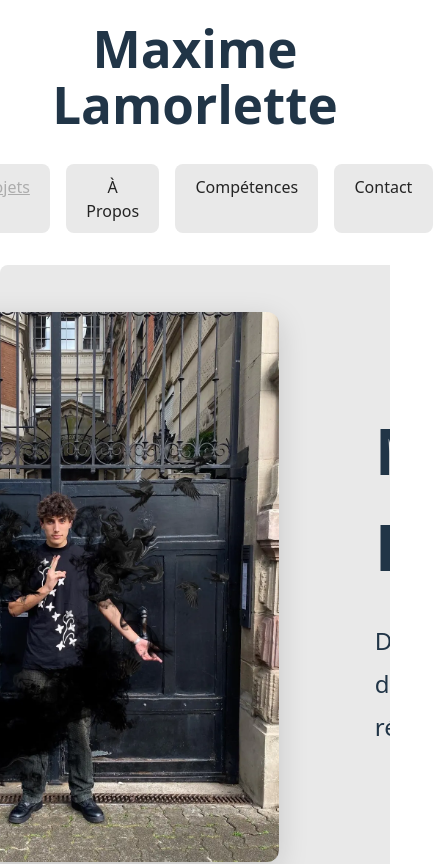
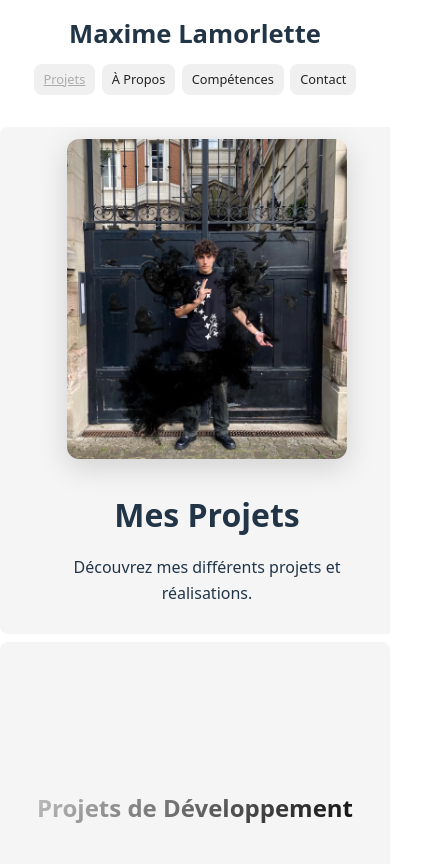
Before and after one commit to Maxlamor67/Portfolio, a React (Vite) app: page / in a window 390 px wide. Shown: the top 864 px of the page, 433 px wide, since content can reach past the window. Built offline with nearby package versions, Linux system fonts and the light colour scheme.

Commit message:
fix: changement de la partie css ainsi que qsur le responsive et les couleurs

```diff
--- a/src/assets/css/about.css
+++ b/src/assets/css/about.css
@@ -214,3 +214,81 @@
   border-color: #646cff;
   border-width: 2px;
 }
+
+/*                    */
+/* Responsive about   */
+/*                    */
+
+@media (max-width: 768px) {
+  .about-image {
+    width: 100%;
+    height: 400px;
+  }
+
+  .about-text h2 {
+    font-size: 2.5rem;
+    margin-bottom: 1rem;
+  }
+
+  .about-text p {
+    font-size: 1rem;
+  }
+
+  .parcours-title {
+    font-size: 1.8rem;
+  }
+
+  .parcours-subtitle {
+    font-size: 0.95rem;
+  }
+
+  .timeline {
+    padding-left: 45px;
+  }
+
+  .timeline-dot {
+    left: -33px;
+    width: 12px;
+    height: 12px;
+  }
+
+  .timeline-line {
+    left: 15px;
+  }
+
+  .timeline-header h3 {
+    font-size: 1.05rem;
+  }
+
+  .timeline-content {
+    padding: 1rem;
+  }
+}
+
+@media (max-width: 480px) {
+  .about-image {
+    height: 280px;
+  }
+
+  .about-text h2 {
+    font-size: 2rem;
+  }
+
+  .parcours-title {
+    font-size: 1.5rem;
+  }
+
+  .timeline {
+    padding-left: 40px;
+  }
+
+  .timeline-dot {
+    left: -28px;
+    width: 10px;
+    height: 10px;
+  }
+
+  .timeline-line {
+    left: 14px;
+  }
+}
--- a/src/assets/css/base.css
+++ b/src/assets/css/base.css
@@ -7,6 +7,10 @@
   color-scheme: light dark;
   color: #242424;
   background-color: #e9e9e9;
+
+  --bg-main: #e9e9e9;
+  --bg-panel: #e9e9e9;
+  --bg-nav: #e9e9e9;
 
   font-synthesis: none;
   text-rendering: optimizeLegibility;
@@ -64,6 +68,10 @@ button:focus-visible {
   :root {
     color: #213547;
     background-color: #ffffff;
+
+    --bg-main: #ffffff;
+    --bg-panel: #f5f5f5;
+    --bg-nav: #f0f0f0;
   }
   a:hover {
     color: #747bff;
--- a/src/assets/css/contact.css
+++ b/src/assets/css/contact.css
@@ -94,3 +94,34 @@
   font-size: 0.95rem;
   font-weight: 600;
 }
+
+/*                    */
+/* Responsive contact */
+/*                    */
+
+@media (max-width: 768px) {
+  .contact-title {
+    font-size: 1.8rem;
+  }
+
+  .contact-email-link {
+    font-size: 1.1rem;
+    padding: 0.75rem 1.5rem;
+  }
+}
+
+@media (max-width: 480px) {
+  .contact-title {
+    font-size: 1.5rem;
+  }
+
+  .contact-email-link {
+    font-size: 0.95rem;
+    padding: 0.6rem 1.2rem;
+  }
+
+  .social-links-grid {
+    grid-template-columns: 1fr;
+    max-width: 250px;
+  }
+}
--- a/src/assets/css/layout.css
+++ b/src/assets/css/layout.css
@@ -27,7 +27,7 @@
   padding: 0.6em 1.2em;
   border-radius: 8px;
   color: #242424;
-  background-color: #e9e9e9;
+  background-color: var(--bg-nav, #e9e9e9);
   border: 1px solid transparent;
   transition: border-color 0.25s, background-color 0.25s;
 }
@@ -52,7 +52,7 @@
 .page-section {
   margin-top: 0.5rem;
   padding: 1.5rem;
-  background-color: #e9e9e9;
+  background-color: var(--bg-panel, #e9e9e9);
   border-radius: 8px;
   text-align: left;
 }
@@ -69,6 +69,8 @@
   gap: 6rem;
   width: 100%;
   height: 100%;
+  padding: 0 2rem;
+  box-sizing: border-box;
 }
 
 .panel-content-image .panel-content {
@@ -115,7 +117,8 @@
   gap: 3rem;
   width: 100%;
   height: 100%;
-  padding-left: 2rem;
+  padding: 0 2rem;
+  box-sizing: border-box;
 }
 
 .vertical-title {
@@ -163,7 +166,7 @@
 
 .content-panel {
   padding: 1.5rem;
-  background-color: #e9e9e9;
+  background-color: var(--bg-panel, #e9e9e9);
   border-radius: 8px;
   width: 100%;
   margin-left: auto;
@@ -208,3 +211,172 @@
 .slide-in-right {
   animation: slideInRight 0.3s ease-in-out forwards;
 }
+
+/*                        */
+/* Responsive layout      */
+/*                        */
+
+@media (max-width: 1024px) {
+  .panel-content-image {
+    gap: 3rem;
+  }
+
+  .contact-image {
+    width: 350px;
+    height: 430px;
+  }
+
+  .panel-content-image .panel-content h2 {
+    font-size: 3rem;
+  }
+
+  .panel-content-image .panel-content p {
+    font-size: 1.2rem;
+  }
+
+  .vertical-title-top {
+    font-size: 5rem;
+  }
+
+  .vertical-title-bottom {
+    font-size: 4rem;
+  }
+}
+
+@media (max-width: 768px) {
+  .home-title {
+    font-size: 2.2em;
+  }
+
+  .button-group {
+    flex-wrap: wrap;
+    gap: 0.5rem;
+  }
+
+  .nav-link {
+    padding: 0.5em 0.9em;
+    font-size: 0.9rem;
+  }
+
+  .content-panel-container {
+    min-height: auto;
+  }
+
+  .content-panel {
+    padding: 1rem;
+  }
+
+  .panel-content-image {
+    flex-direction: column;
+    gap: 2rem;
+  }
+
+  .panel-content-image .panel-content {
+    text-align: center;
+    max-width: 100%;
+  }
+
+  .panel-content-image .panel-content h2 {
+    font-size: 2.5rem;
+    margin-bottom: 1rem;
+  }
+
+  .panel-content-image .panel-content p {
+    font-size: 1.1rem;
+    line-height: 1.6;
+  }
+
+  .contact-image {
+    width: 100%;
+    max-width: 350px;
+    height: 400px;
+  }
+
+  .panel-content h2 {
+    font-size: 2rem;
+  }
+
+  .panel-content p {
+    font-size: 1rem;
+  }
+
+  .panel-content-vertical {
+    flex-direction: column;
+    gap: 1.5rem;
+    padding-left: 0;
+    padding: 1rem;
+  }
+
+  .vertical-title {
+    writing-mode: horizontal-tb;
+    text-orientation: initial;
+    transform: none;
+    text-align: center;
+  }
+
+  .vertical-title-top {
+    font-size: 3rem;
+  }
+
+  .vertical-title-bottom {
+    font-size: 2.5rem;
+  }
+
+  .panel-content-vertical .panel-content {
+    text-align: center;
+    max-width: 100%;
+  }
+
+  .page-section {
+    padding: 1rem;
+  }
+}
+
+@media (max-width: 480px) {
+  .home-title {
+    font-size: 1.6em;
+  }
+
+  .button-group {
+    gap: 0.4rem;
+    margin-top: 1rem;
+  }
+
+  .nav-link {
+    padding: 0.4em 0.7em;
+    font-size: 0.8rem;
+  }
+
+  .panel-content-image .panel-content h2 {
+    font-size: 2rem;
+  }
+
+  .panel-content-image .panel-content p {
+    font-size: 1rem;
+  }
+
+  .contact-image {
+    max-width: 280px;
+    height: 320px;
+  }
+
+  .panel-content h2 {
+    font-size: 1.6rem;
+  }
+
+  .vertical-title-top {
+    font-size: 2.2rem;
+  }
+
+  .vertical-title-bottom {
+    font-size: 1.8rem;
+  }
+
+  .content-panel {
+    padding: 0.75rem;
+  }
+
+  .page-section {
+    padding: 0.75rem;
+  }
+}
--- a/src/assets/css/projects.css
+++ b/src/assets/css/projects.css
@@ -32,7 +32,8 @@
 .gallery-img {
   overflow: hidden;
   position: relative;
-  flex-shrink: 0;
+  flex-shrink: 1;
+  min-width: 0;
   background: #1a1a1a;
   display: flex;
   align-items: center;
@@ -41,8 +42,8 @@
 
 .gallery-img img {
   width: 100%;
-  height: auto;
-  object-fit: contain;
+  height: 100%;
+  object-fit: cover;
   display: block;
   transition: transform 0.5s ease, filter 0.4s ease;
 }
@@ -232,24 +233,54 @@
 /*                    */
 
 @media (max-width: 768px) {
-  .gallery-row.row-h-tall { height: 260px; }
-  .gallery-row.row-h-mid  { height: 200px; }
-  .gallery-row.row-h-short { height: 160px; }
-  .gallery-row { flex-wrap: wrap; }
+  .gallery-row.row-h-tall { height: auto; }
+  .gallery-row.row-h-mid  { height: auto; }
+  .gallery-row.row-h-short { height: auto; }
+  .gallery-row {
+    flex-wrap: wrap;
+  }
   .gallery-img.f1,
   .gallery-img.f2,
   .gallery-img.f3,
-  .gallery-img.f1-5 { flex: 1 1 45%; }
+  .gallery-img.f1-5 {
+    flex: 1 1 45%;
+    height: 200px;
+  }
+
+  .dev-projects-title {
+    font-size: 1.8rem;
+  }
+
+  .dev-projects-section {
+    margin-top: 3rem;
+    padding-top: 2rem;
+  }
+
+  .gallery-expand {
+    opacity: 1;
+  }
 }
 
 @media (max-width: 480px) {
-  .gallery-row.row-h-tall { height: 180px; }
-  .gallery-row.row-h-mid  { height: 150px; }
-  .gallery-row.row-h-short { height: 120px; }
   .gallery-scattered { gap: 3px; }
   .gallery-row { gap: 3px; }
   .gallery-img.f1,
   .gallery-img.f2,
   .gallery-img.f3,
-  .gallery-img.f1-5 { flex: 1 1 100%; }
+  .gallery-img.f1-5 {
+    flex: 1 1 100%;
+    height: 180px;
+  }
+
+  .dev-projects-title {
+    font-size: 1.5rem;
+  }
+
+  .dev-projects-grid {
+    grid-template-columns: 1fr;
+  }
+
+  .dev-project-card {
+    padding: 1.5rem 1rem;
+  }
 }
--- a/src/assets/css/skills.css
+++ b/src/assets/css/skills.css
@@ -94,45 +94,98 @@
 /*                    */
 
 .programming-skills-grid {
-  display: flex;
-  flex-direction: column;
-  gap: 1.2rem;
-  max-width: 600px;
+  display: grid;
+  grid-template-columns: repeat(auto-fit, minmax(100px, 1fr));
+  gap: 1.5rem;
+  max-width: 700px;
   margin: 0 auto;
 }
 
-.programming-skill-item {
+.programming-skill-card {
   display: flex;
+  flex-direction: column;
   align-items: center;
-  gap: 1.5rem;
+  justify-content: center;
+  gap: 0.75rem;
+  padding: 1.5rem 1rem;
+  background: #fff;
+  border-radius: 16px;
+  text-decoration: none;
+  color: #242424;
+  box-shadow: 0 4px 15px rgba(0, 0, 0, 0.08);
+  border: 1px solid #eee;
+  transition: all 0.3s ease;
 }
 
-.skill-name {
-  font-size: 1.1rem;
-  font-weight: 600;
-  color: #242424;
-  min-width: 120px;
+.programming-skill-card:hover {
+  transform: translateY(-6px);
+  box-shadow: 0 12px 30px rgba(0, 0, 0, 0.15);
+  border-color: #646cff;
 }
 
-.skill-bar {
-  flex: 1;
-  height: 6px;
-  background: #d4d4d4;
-  border-radius: 3px;
-  overflow: hidden;
+.programming-skill-icon {
+  width: 48px;
+  height: 48px;
+  transition: transform 0.3s ease;
 }
 
-.skill-progress {
-  height: 100%;
-  background: linear-gradient(90deg, #646cff, #764ba2);
-  border-radius: 3px;
-  transition: width 0.8s ease;
+.programming-skill-card:hover .programming-skill-icon {
+  transform: scale(1.15);
 }
 
-.skill-percentage {
+.programming-skill-name {
   font-size: 0.9rem;
-  font-weight: 700;
-  color: #646cff;
-  min-width: 40px;
-  text-align: right;
+  font-weight: 600;
 }
+
+/*                    */
+/* Responsive skills  */
+/*                    */
+
+@media (max-width: 768px) {
+  .skills-quote {
+    font-size: 1.3rem;
+  }
+
+  .skills-section-title {
+    font-size: 1.8rem;
+  }
+
+  .programming-skills-grid {
+    max-width: 100%;
+    grid-template-columns: repeat(auto-fit, minmax(90px, 1fr));
+    gap: 1rem;
+  }
+}
+
+@media (max-width: 480px) {
+  .skills-quote {
+    font-size: 1.1rem;
+  }
+
+  .skills-section-title {
+    font-size: 1.5rem;
+  }
+
+  .creative-skills-grid {
+    grid-template-columns: 1fr;
+  }
+
+  .programming-skills-grid {
+    grid-template-columns: repeat(3, 1fr);
+    gap: 0.75rem;
+  }
+
+  .programming-skill-card {
+    padding: 1rem 0.5rem;
+  }
+
+  .programming-skill-icon {
+    width: 36px;
+    height: 36px;
+  }
+
+  .programming-skill-name {
+    font-size: 0.75rem;
+  }
+}
```
Also changed, not shown: src/assets/routes/skills.tsx (+18 -15 lines).
